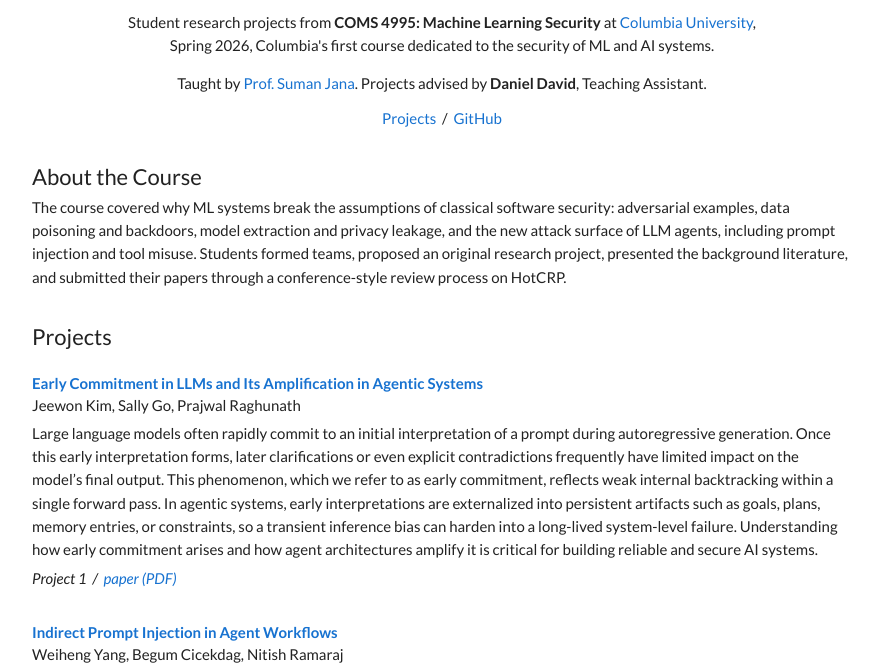
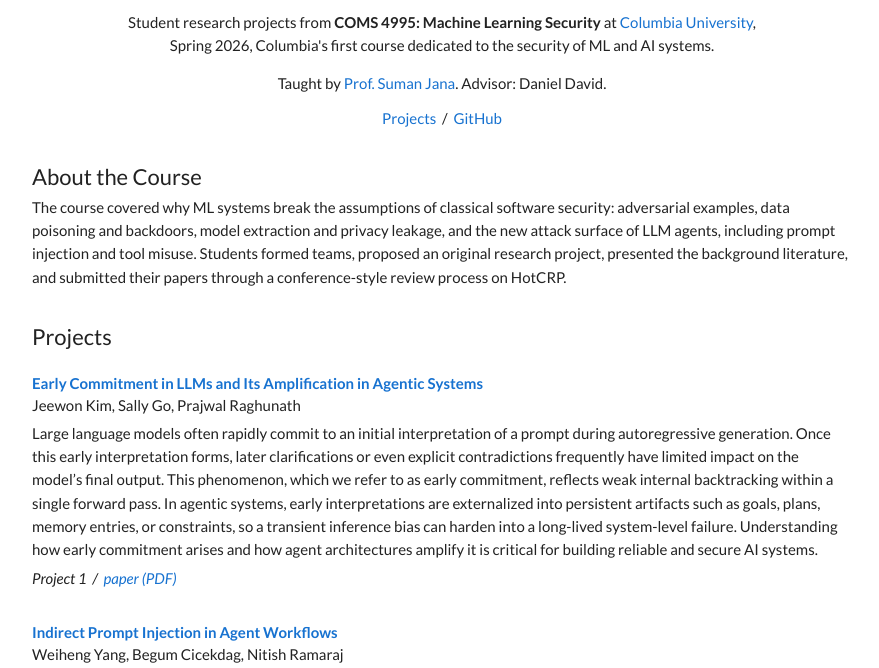
Before and after one commit to mlsec-columbia-s26/mlsec-columbia-s26.github.io, a plain HTML site: page index.html in a window 1280 px wide. Shown: the part 82-750 px from the top of the page, without its empty margins (198-1077 px from the left). Drawn offline with Linux system fonts and the light colour scheme.

Commit message:
Advisor line, drop permission footer
Co-Authored-By: Claude Opus 5.5 <noreply@anthropic.com>

```diff
--- a/index.html
+++ b/index.html
@@ -33,7 +33,7 @@
         <a href="https://www.cs.columbia.edu/">Columbia University</a>, Spring 2026, Columbia's first course
         dedicated to the security of ML and AI systems.</p>
       <p>Taught by <a href="https://www.cs.columbia.edu/~suman/">Prof. Suman Jana</a>.
-        Projects advised by <strong>Daniel David</strong>, Teaching Assistant.</p>
+        Advisor: Daniel David.</p>
       <div class="links">
         <a href="#projects">Projects</a> &nbsp;/&nbsp;
         <a href="https://github.com/mlsec-columbia-s26">GitHub</a>
@@ -50,7 +50,6 @@
     <h2 id="projects">Projects</h2>
     <div id="list"></div>
 
-    <footer>Shared with the students' permission.</footer>
   </div>
 
   <script>
```
Also changed, not shown: 1 other file.
